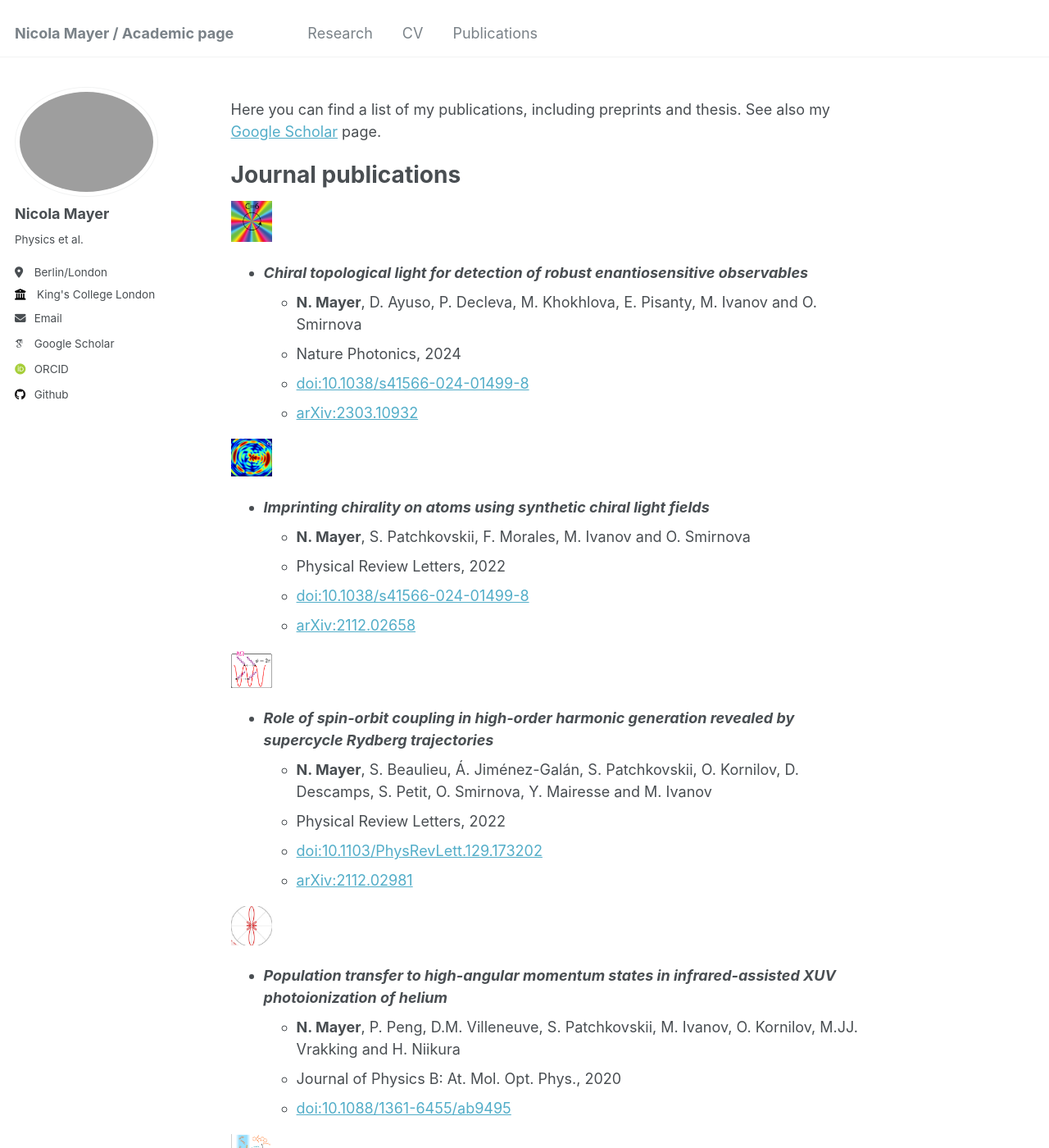
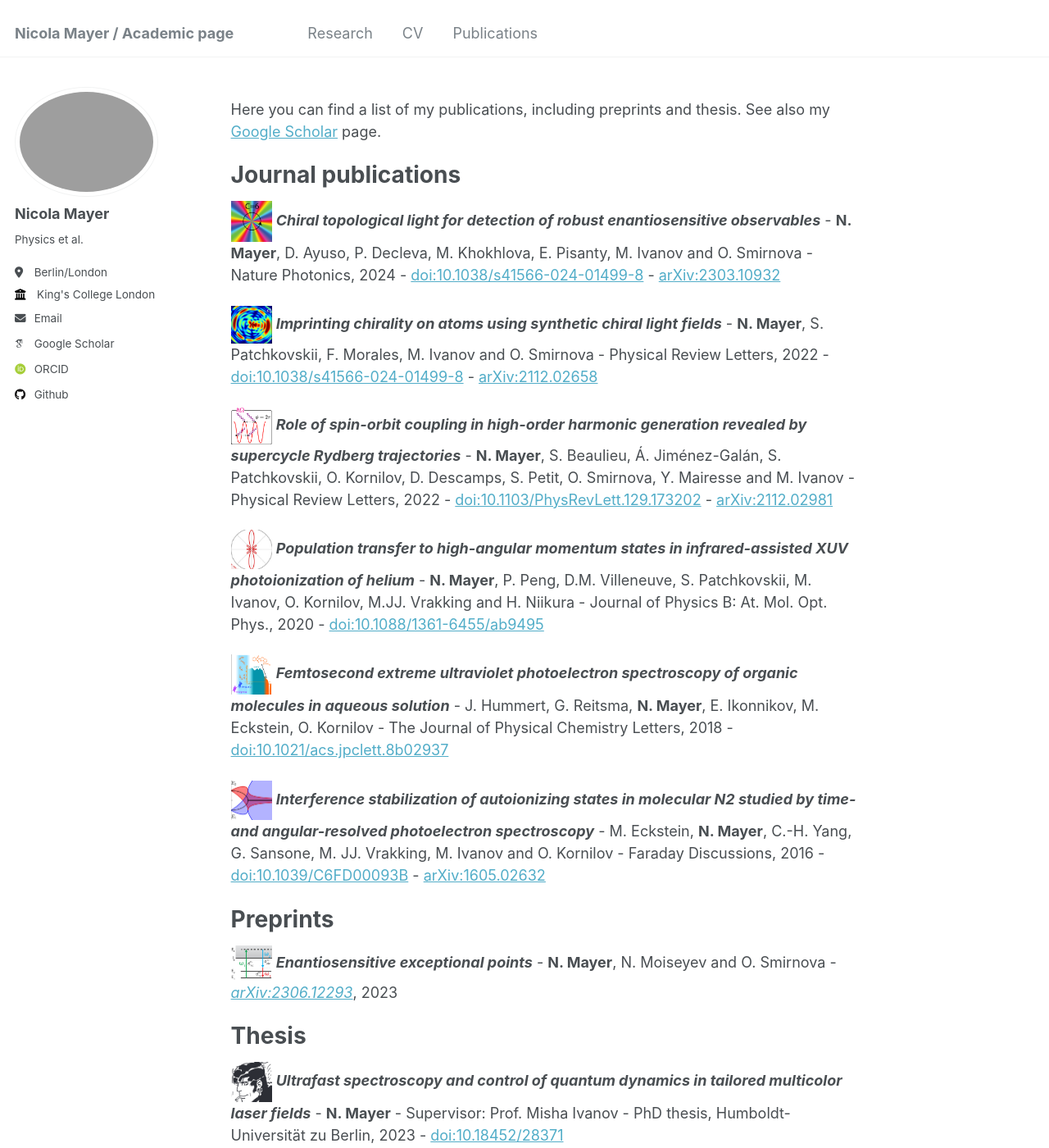
Before and after one commit to GCBSNicola/GCBSNicola.github.io, a Jekyll site: the page built from _pages/publications_markdown.md, in a window 1280 px wide and 1400 px high. Shown: the whole window at 82% size. Built offline with Jekyll 4.4.1, drawn with Linux system fonts in a browser that asks for light colours; some web fonts are replaced; some of the changed text lies outside the part shown.

Commit message:
modified

```diff
--- a/_pages/publications_markdown.md
+++ b/_pages/publications_markdown.md
@@ -13,41 +13,40 @@
 # Journal publications
 
 <img src="../images/ctl_icon.png" width="50" height="50">
-
-- ***Chiral topological light for detection of robust enantiosensitive observables***
+***Chiral topological light for detection of robust enantiosensitive observables***
     - **N. Mayer**, D. Ayuso, P. Decleva, M. Khokhlova, E. Pisanty, M. Ivanov and O. Smirnova
     - Nature Photonics, 2024
     - [doi:10.1038/s41566-024-01499-8](https://doi.org/10.1038/s41566-024-01499-8)
     - [arXiv:2303.10932](https://arxiv.org/abs/2303.10932)
 
 <img src="../images/imprinting_icon.png" width="50" height="50">
-- ***Imprinting chirality on atoms using synthetic chiral light fields***
+***Imprinting chirality on atoms using synthetic chiral light fields***
     - **N. Mayer**, S. Patchkovskii, F. Morales, M. Ivanov and O. Smirnova
     - Physical Review Letters, 2022
     - [doi:10.1038/s41566-024-01499-8](https://doi.org/10.1038/s41566-024-01499-8)
     - [arXiv:2112.02658](https://arxiv.org/abs/2112.02658)
 
 <img src="../images/spinorbit_icon.png" width="50" height="50">
-- ***Role of spin-orbit coupling in high-order harmonic generation revealed by supercycle Rydberg trajectories***
+***Role of spin-orbit coupling in high-order harmonic generation revealed by supercycle Rydberg trajectories***
     - **N. Mayer**, S. Beaulieu, Á. Jiménez-Galán, S. Patchkovskii, O. Kornilov, D. Descamps, S. Petit, O. Smirnova, Y. Mairesse and M. Ivanov
     - Physical Review Letters, 2022
     - [doi:10.1103/PhysRevLett.129.173202](https://doi.org/10.1103/PhysRevLett.129.173202)
     - [arXiv:2112.02981](https://arxiv.org/abs/2112.02981)
 
 <img src="../images/poptransf_icon.png" width="50" height="50">
-- ***Population transfer to high-angular momentum states in infrared-assisted XUV photoionization of helium***
+***Population transfer to high-angular momentum states in infrared-assisted XUV photoionization of helium***
     - **N. Mayer**, P. Peng, D.M. Villeneuve, S. Patchkovskii, M. Ivanov, O. Kornilov, M.JJ. Vrakking and H. Niikura
     - Journal of Physics B: At. Mol. Opt. Phys., 2020
     - [doi:10.1088/1361-6455/ab9495](https://doi.org/10.1088/1361-6455/ab9495)
 
 <img src="../images/femtosecond_icon.png" width="50" height="50">
-- ***Femtosecond extreme ultraviolet photoelectron spectroscopy of organic molecules in aqueous solution***
+***Femtosecond extreme ultraviolet photoelectron spectroscopy of organic molecules in aqueous solution***
     - J. Hummert, G. Reitsma, **N. Mayer**, E. Ikonnikov, M. Eckstein, O. Kornilov
     - The Journal of Physical Chemistry Letters, 2018
     - [doi:10.1021/acs.jpclett.8b02937](https://doi.org/10.1021/acs.jpclett.8b02937)
 
 <img src="../images/intstab_icon.png" width="50" height="50">
-- ***Interference stabilization of autoionizing states in molecular N2 studied by time- and angular-resolved photoelectron spectroscopy***
+***Interference stabilization of autoionizing states in molecular N2 studied by time- and angular-resolved photoelectron spectroscopy***
     - M. Eckstein, **N. Mayer**, C.-H. Yang, G. Sansone, M. JJ. Vrakking, M. Ivanov and O. Kornilov
     - Faraday Discussions, 2016
     - [doi:10.1039/C6FD00093B](https://doi.org/10.1039/C6FD00093B)
@@ -56,35 +55,35 @@
 # Preprints
 
 <img src="../images/epenantio_icon.png" width="50" height="50">
-- ***Enantiosensitive exceptional points***
+***Enantiosensitive exceptional points***
     - **N. Mayer**, N. Moiseyev and O. Smirnova
     - [*arXiv:2306.12293*](https://arxiv.org/abs/2306.12293), 2023
 
 # Thesis
 
 <img src="../images/phd_icon.png" width="50" height="50">
-- ***Ultrafast spectroscopy and control of quantum dynamics in tailored multicolor laser fields***
+***Ultrafast spectroscopy and control of quantum dynamics in tailored multicolor laser fields***
     - **N. Mayer**
     - Supervisor: Prof. Misha Ivanov
     - PhD thesis, Humboldt-Universität zu Berlin, 2023
     - [doi:10.18452/28371](https://doi.org/10.18452/28371)
 
 <img src="../images/msc_icon.png" width="50" height="50">
-- ***Interference stabilization of complex molecular Fano resonances***
+***Interference stabilization of complex molecular Fano resonances***
     - **N. Mayer**
     - Supervisors: Prof. Misha Ivanov and Dr. Oleg Kornilov
     - MSc thesis, Humboldt-Universität zu Berlin, 2017
     - [See the pdf](../files/Thesis_MSc.pdf)
 
 <img src="../images/bsc_icon.png" width="50" height="50">
-- ***Studio della dinamica ultraveloce vibrazionale del cromoforo retinale e del suo contra-ione in fase liquida***
+***Studio della dinamica ultraveloce vibrazionale del cromoforo retinale e del suo contra-ione in fase liquida***
     - **N. Mayer**
     - Supervisors: Prof. Fulvio Parmigiani and Dr. Goran Zgrablić
     - B.Sc. thesis, Università degli studi di Trieste, 2015
     - [See the pdf](../files/Thesis_BSc.pdf)
 
 <img src="../images/hs_icon.png" width="50" height="50">
-- ***La meccanica quantistica e la fine del determinismo***
+***La meccanica quantistica e la fine del determinismo***
     - **N. Mayer**
     - Highschool thesis, Liceo Leopardi-Majorana, 2011
     - [See the pdf](../files/Thesis_HS.pdf)
```
